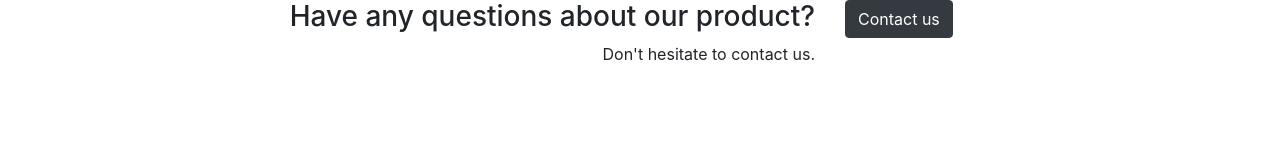
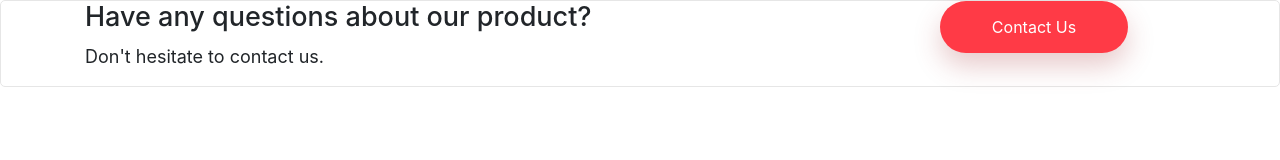
Before and after one commit to kenold/components, a plain HTML site: page ctas/cta1/index.html in a window 1280 px wide. Drawn offline with Linux system fonts and the light colour scheme.

Commit message:
update html tags

```diff
--- a/ctas/cta1/index.html
+++ b/ctas/cta1/index.html
@@ -5,17 +5,18 @@
     <meta http-equiv="X-UA-Compatible" content="ie=edge">
     <title>Call to Action - White BG</title>
     <link rel="stylesheet" href="../../vendor/css/bootstrap.min.css">
+    <link rel="stylesheet" href="custom.css">
 </head>
 <body>
     <section class="cta">
         <div class="container">
             <div class="row">
-                <div class="cta__text col-md-8 col-sm-8 text-right">
+                <div class="cta__text col-md-9">
                     <h3 class="cta__title">Have any questions about our product?</h3>
-                    <p>Don't hesitate to contact us.</p>
+                    <p class="cta__description">Don't hesitate to contact us.</p>
                 </div>
-                <div class="cta__button col-md-4 col-sm-4">
-                    <a href="#" class="cta__button-link btn btn-dark">Contact us</a>
+                <div class="cta__button col-md-3">
+                    <a href="#" class="cta__button-link btn">Contact us</a>
                 </div>
             </div>
         </div>
```
